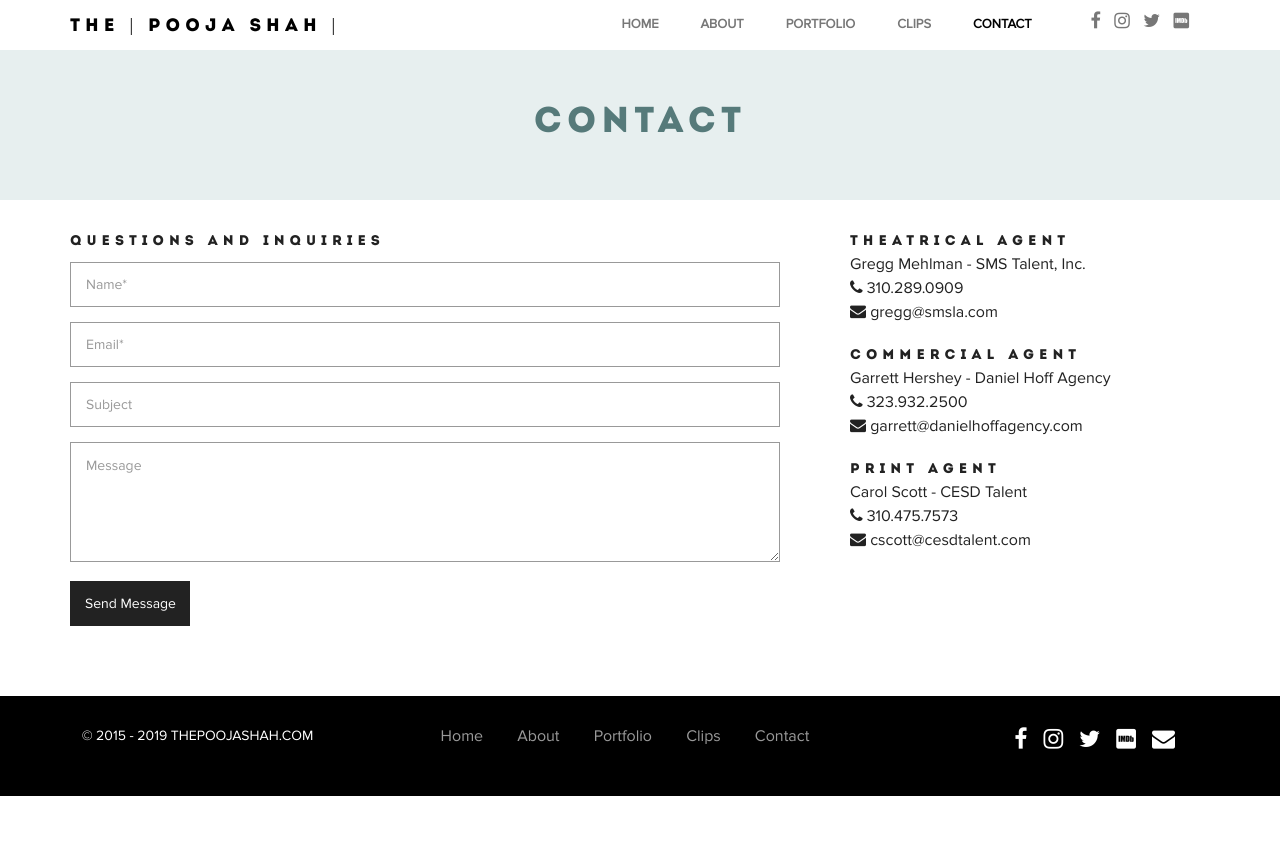
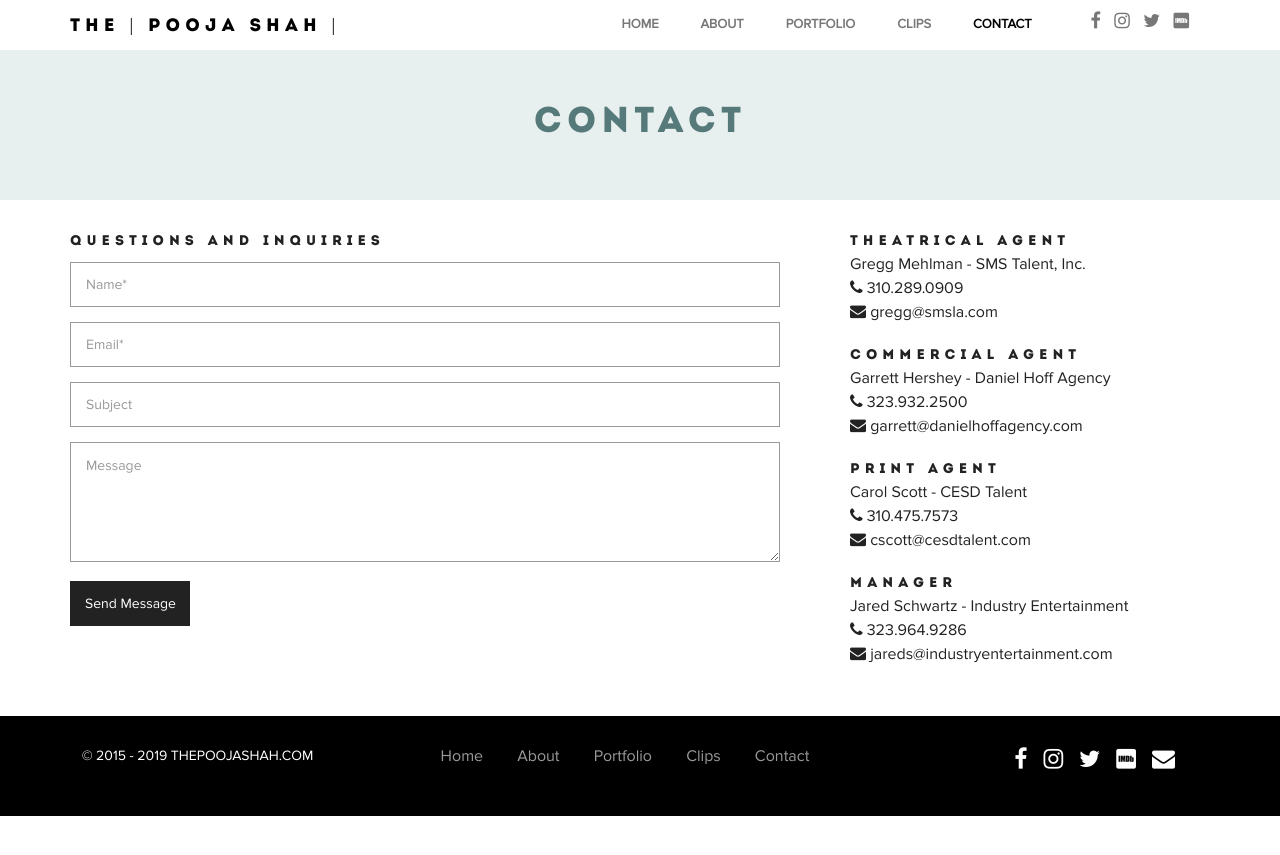
Before and after one commit to dtrack/thepoojashah, a Jekyll site: the page built from contact/index.html, in a window 1280 px wide. Shown: the top 855 px of the page. Built offline with Jekyll 4.4.1, drawn with Linux system fonts in a browser that asks for light colours.

Commit message:
add manager to contact

```diff
--- a/_data/contact.yml
+++ b/_data/contact.yml
@@ -14,5 +14,10 @@ team:
     name: Carol Scott
     phone: 310.475.7573
     email: cscott@cesdtalent.com
+  - title: Manager
+    agency: Industry Entertainment
+    name: Jared Schwartz
+    phone: 323.964.9286
+    email: jareds@industryentertainment.com
 
 contact_form_submit_url: https://script.google.com/macros/s/AKfycbwT7I6el7f3eixaP8rKRSJ2UVcH6E-aQdcbYYRu6Hcxhj_mh4M_/exec
```
